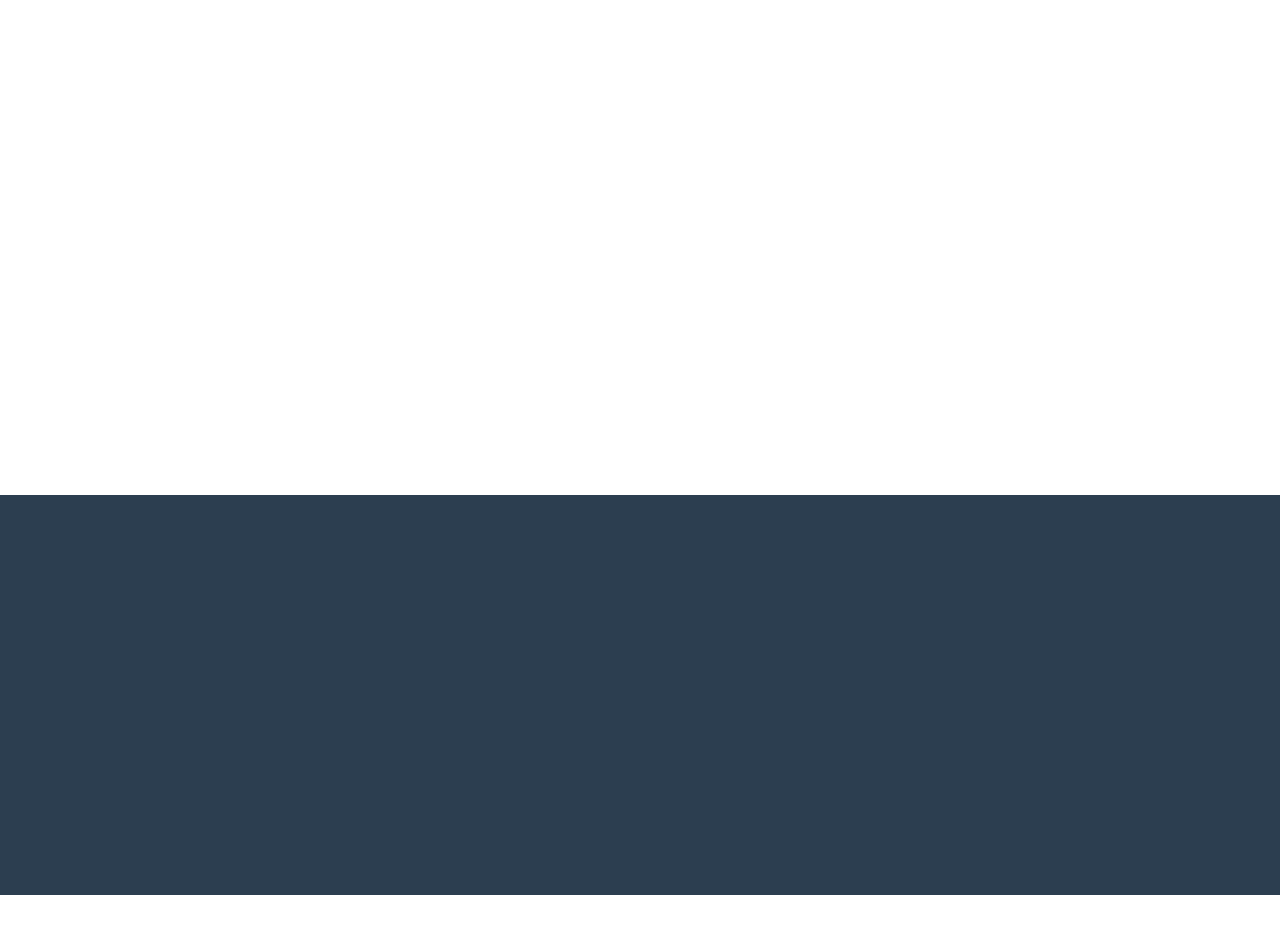
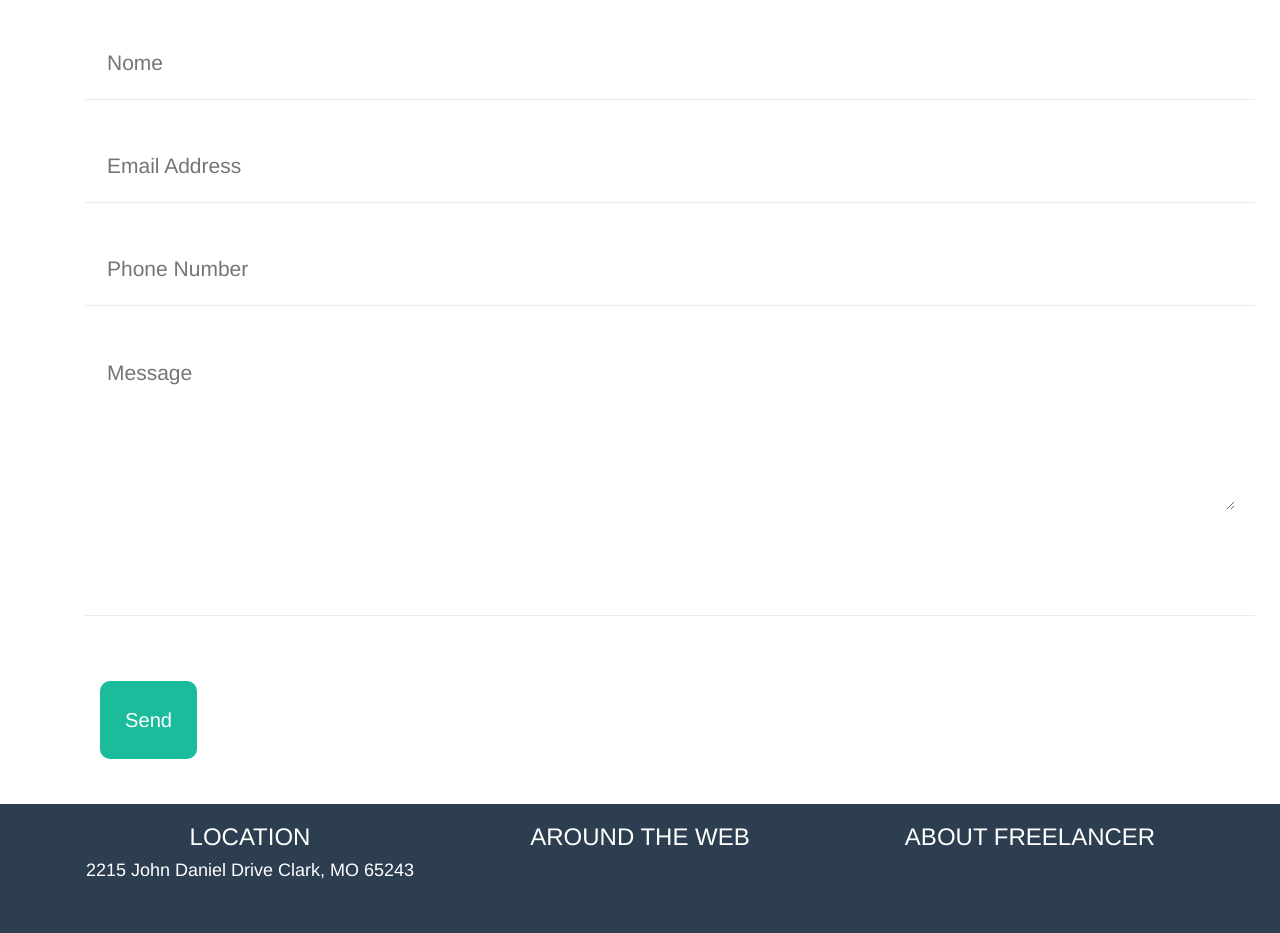
Before and after one commit to andreadau/html-css-bootstrap-freelancer, a plain HTML site: page index.html in a window 1280 px wide. Shown: the part 2409-3342 px from the top of the page. Before the commit the page ends 3304 px from the top, so only its background shows below. Drawn offline with nearby package versions, Linux system fonts and the light colour scheme.

Commit message:
Contact me finish , start footer

```diff
--- a/css/style.css
+++ b/css/style.css
@@ -142,9 +142,9 @@
   position: relative;
 }
 .bg-card {
-position: absolute;
-top: 50%;
-left: 50%;
+  position: absolute;
+  top: 50%;
+  left: 50%;
 }
 .hover-card {
   background-color:  #1ABC9C;
@@ -183,3 +183,37 @@
   font-size: 3em;
   margin-top: 100px;
 }
+.input-text{
+  margin: 30px;
+  padding: 20px;
+  width: 100%;
+  border-bottom: 1px solid #e9ecef;
+}
+.input-text input {
+  font-size: 1.5em;
+  border-style: hidden;
+  width: 100%;
+}
+.input-text textarea {
+  font-size: 1.5em;
+  border-style: hidden;
+  width: 100%;
+}
+textarea:focus, input:focus{
+  outline: none;
+}
+.text-m {
+  padding-bottom: 100px;
+  height: 100%;
+}
+.input-btn {
+  margin: 10px;
+  padding: 25px;
+  border-style: hidden;
+  font-size: 1.2em;
+  border-radius: 10px;
+  color: white;
+}
+/* /Form */
+
+/* footer */
--- a/index.html
+++ b/index.html
@@ -123,7 +123,7 @@
     <!-- /About -->
     <!-- Form -->
     <section id="form">
-      <div class="container-fluid h-700">
+      <div class="container-fluid">
         <div class="container">
           <div class="row ">
             <h2 class="text-center mt-50 f-bold">CONTACT ME</h2>
@@ -132,7 +132,21 @@
             </div>
             <div class="col-12">
               <form class="" action="index.html" method="post">
-
+                <div class="input-text">
+                  <input  type="text" name="Nome" placeholder="Nome">
+                </div>
+                <div class="input-text">
+                  <input  type="email" name="email" placeholder="Email Address">
+                </div>
+                <div class="input-text">
+                  <input  type="text" name="phone" placeholder="Phone Number">
+                </div>
+                <div class="input-text text-m">
+                  <textarea name="message" id="message" cols="3" rows="5" placeholder="Message"></textarea>
+                </div>
+                <div class="input-btn">
+                  <input class="input-btn my-bg-green"type="button" name="" value="Send">
+                </div>
               </form>
             </div>
           </div>
@@ -143,12 +157,27 @@
   </main>
   <!-- /Main -->
   <!-- Footer -->
-  <footer>
-    <div class="container-fluid my-bg-sblue h-400">
+  <footer class="footer text-center">
+    <div class="container-fluid my-bg-sblue h-400 c-white">
       <div class="container">
         <div class="row ">
           <div class="col-12">
-
+            <div class="col-12 col-md-4">
+              <div class="footer-card">
+                <h3>LOCATION</h3>
+                <h4>2215 John Daniel Drive Clark, MO 65243</h4>
+              </div>
+            </div>
+            <div class="col-12 col-md-4">
+              <div class="footer-card">
+                <h3>AROUND THE WEB</h3>
+              </div>
+            </div>
+            <div class="col-12 col-md-4">
+              <div class="footer-card">
+                <h3>ABOUT FREELANCER</h3>
+              </div>
+            </div>
           </div>
         </div>
       </div>
```
